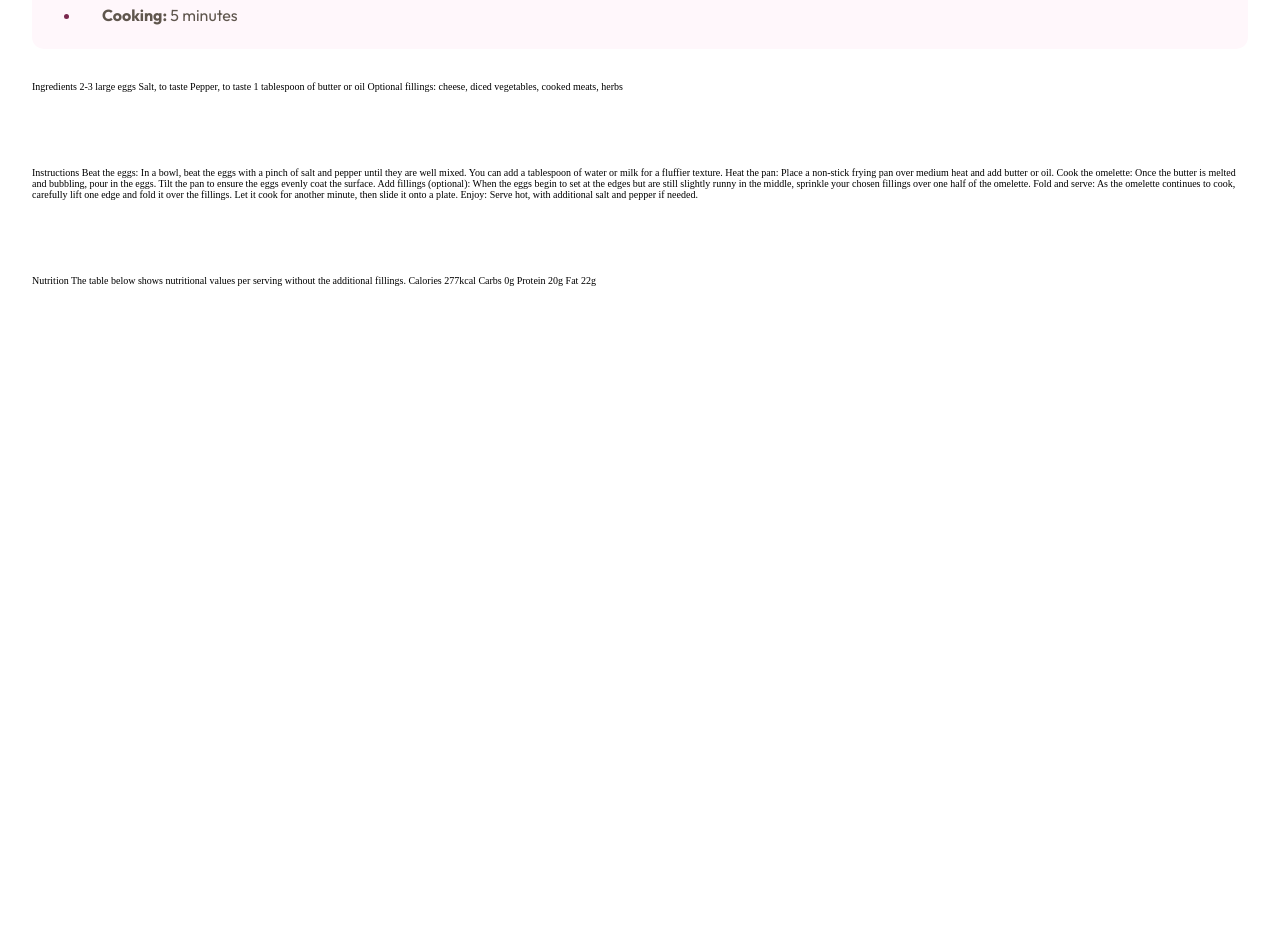
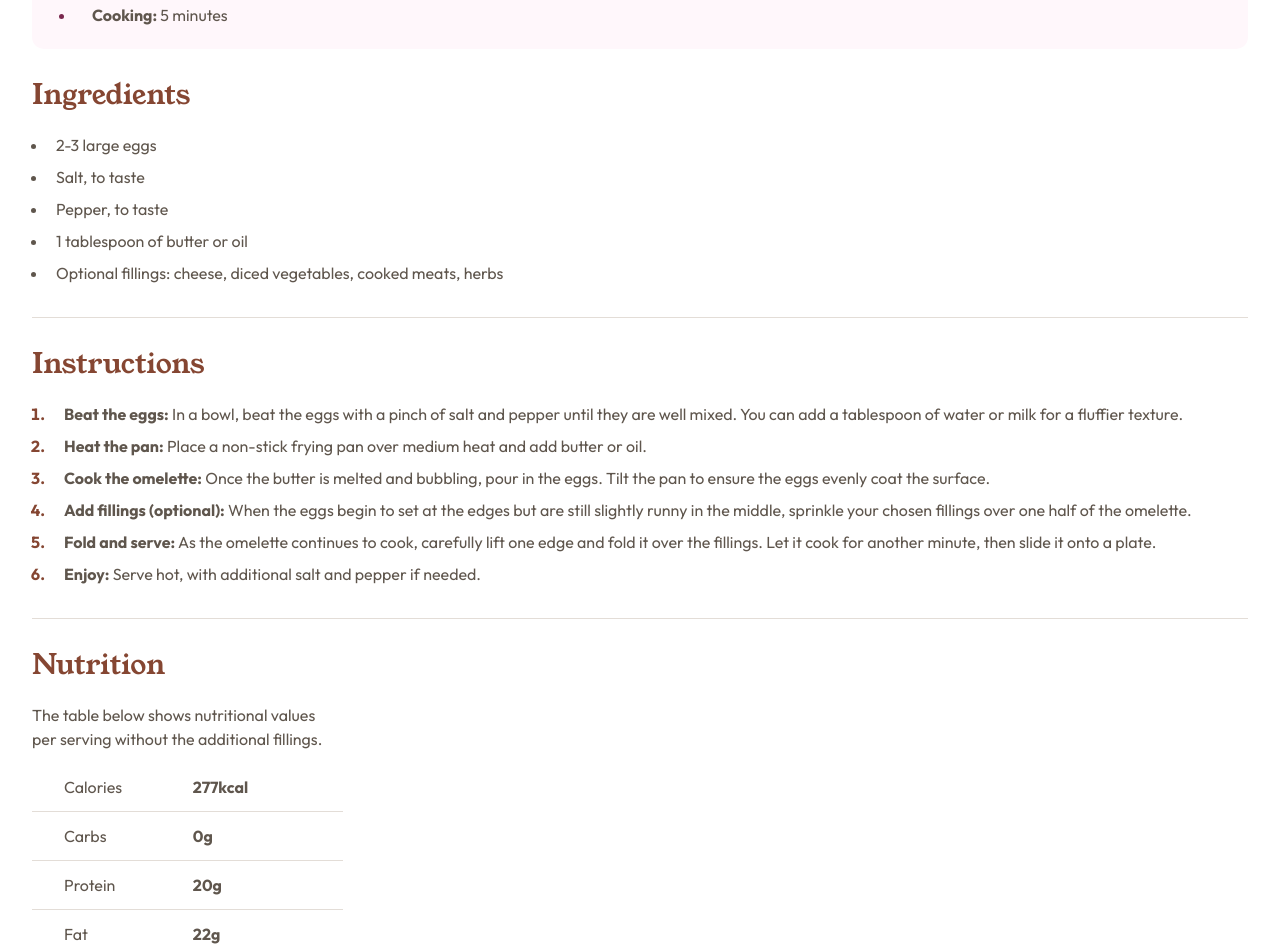
Before and after one commit to chrisdzasc/Recipe-Page, a plain HTML site: page index.html in a window 1280 px wide. Shown: the part 462-1408 px from the top of the page. Before the commit the page ends 971 px from the top, so only its background shows below. Drawn offline with Linux system fonts and the light colour scheme.

Commit message:
Mobile version done

```diff
--- a/css/index.css
+++ b/css/index.css
@@ -93,22 +93,137 @@ h1 {
     display: flex;
     flex-direction: column;
     gap: .8rem;
-    list-style-position: inside;
 }
 
-li {
+.details {
     color: var(--stone-600);
     font-family: "Outfit", sans-serif;
     font-size: 1.6rem;
     font-weight: 400;
-    padding-left: .8rem;
+    margin-left: 2rem;
+    padding-left: 1.6rem;
 }
 
 span {
     font-weight: 700;
+}
+
+.details::marker {
+    color: var(--rose-800);
+}
+
+.ingredients {
+    display: flex;
+    flex-direction: column;
+    gap: 2.4rem;
+}
+
+.sub-heading {
+    font-family: "Young Serif", sans-serif;
+    font-weight: 400;
+    line-height: 100%;
+    font-size: 2.8rem;
+    color: var(--brown-800);
+}
+
+.list-ingredients {
+    display: flex;
+    flex-direction: column;
+    gap: .8rem;
+}
+
+.ingredient {
+    font-family: "Outfit", sans-serif;
+    font-weight: 400;
+    font-size: 1.6rem;
+    line-height: 150%;
+    color: var(--stone-600);
+    margin-left: 1.6rem;
+    padding-left: .8rem;
+}
+
+hr {
+    background-color: var(--stone-150);
+    border: none;
+    border-top: 1px solid var(--stone-150);
+}
+
+.instructions {
+    display: flex;
+    flex-direction: column;
+    gap: 2.4rem;
+}
+
+.list-instructions {
+    display: flex;
+    flex-direction: column;
+    gap: .8rem;
+}
+
+.instruction {
+    font-family: "Outfit", sans-serif;
+    font-weight: 400;
+    font-size: 1.6rem;
+    line-height: 150%;
+    color: var(--stone-600);
+    margin-left: 1.6rem;
+    padding-left: 1.6rem;
+
+}
+
+.instruction::marker {
+    color: var(--brown-800);
+    font-weight: 700;
+}
+
+.bold {
+    font-weight: 700;
+}
+
+.nutrition {
+    display: flex;
+    flex-direction: column;
+    gap: 2.4rem;
+    width: 31.1rem;
+}
+
+.information {
+    font-family: "Outfit", sans-serif;
+    font-weight: 400;
+    font-size: 1.6rem;
+    line-height: 150%;
+    color: var(--stone-600);
+}
+
+table {
+    border-collapse: collapse;
+    font-family: "Outfit", sans-serif;
+    font-size: 1.6rem;
+    line-height: 150%;
+    color: var(--stone-600);
+}
+
+td {
+    border-bottom: 1px solid var(--stone-150);
+    padding: 1.2rem 0;
+}
+
+tr:first-child td {
+    padding-top: 0;
+}
+
+tr:last-child td {
+    border-bottom: none;
+    padding-bottom: 0;
+}
+
+
+.left {
+    padding-left: 3.2rem;
+}
+
+.right {
+    padding-right: 3.2rem;
+    font-weight: 700;
     padding-left: 1.6rem;
 }
-
-li::marker {
-    color: var(--rose-800);
-}
--- a/index.html
+++ b/index.html
@@ -50,66 +50,83 @@
 
     <div class="preparation">
 
-      <h2 class="subtitle">Preparation time</h2>
+      <h3 class="subtitle">Preparation time</h3>
 
       <ul class="group-list">
-        <li><span>Total:</span> Approximately 10 minutes</li>
-        <li><span>Preparation:</span> 5 minutes</li>
-        <li><span>Cooking:</span> 5 minutes</li>
+        <li class="details"><span>Total:</span> Approximately 10 minutes</li>
+        <li class="details"><span>Preparation:</span> 5 minutes</li>
+        <li class="details"><span>Cooking:</span> 5 minutes</li>
       </ul>
 
     </div>
 
-    <div>
-      Ingredients
+    <div class="ingredients">
 
-      2-3 large eggs
-      Salt, to taste
-      Pepper, to taste
-      1 tablespoon of butter or oil
-      Optional fillings: cheese, diced vegetables, cooked meats, herbs
+      <h2 class="sub-heading">Ingredients</h2>
+
+      <ul class="list-ingredients">
+        <li class="ingredient">2-3 large eggs</li>
+        <li class="ingredient">Salt, to taste</li>
+        <li class="ingredient">Pepper, to taste</li>
+        <li class="ingredient">1 tablespoon of butter or oil</li>
+        <li class="ingredient">Optional fillings: cheese, diced vegetables, cooked meats, herbs</li>
+      </ul>
+
     </div>
 
-    <br>
+    <hr>
 
-    <div>
-      Instructions
+    <div class="instructions">
 
-      Beat the eggs: In a bowl, beat the eggs with a pinch of salt and pepper until they are well mixed.
-      You can add a tablespoon of water or milk for a fluffier texture.
+      <h2 class="sub-heading">Instructions</h2>
 
-      Heat the pan: Place a non-stick frying pan over medium heat and add butter or oil.
+      <ol class="list-instructions">
+        <li class="instruction"><span class="bold">Beat the eggs:</span> In a bowl, beat the eggs with a pinch of salt and pepper until they are well mixed. You can add a tablespoon of water or milk for a fluffier texture.</li>
 
-      Cook the omelette: Once the butter is melted and bubbling, pour in the eggs. Tilt the pan to ensure
-      the eggs evenly coat the surface.
+        <li class="instruction"><span class="bold">Heat the pan:</span> Place a non-stick frying pan over medium heat and add butter or oil.</li>
 
-      Add fillings (optional): When the eggs begin to set at the edges but are still slightly runny in the
-      middle, sprinkle your chosen fillings over one half of the omelette.
+        <li class="instruction"><span class="bold">Cook the omelette:</span> Once the butter is melted and bubbling, pour in the eggs. Tilt the pan to ensure the eggs evenly coat the surface.</li>
 
-      Fold and serve: As the omelette continues to cook, carefully lift one edge and fold it over the
-      fillings. Let it cook for another minute, then slide it onto a plate.
+        <li class="instruction"><span class="bold">Add fillings (optional):</span> When the eggs begin to set at the edges but are still slightly runny in the middle, sprinkle your chosen fillings over one half of the omelette.</li>
 
-      Enjoy: Serve hot, with additional salt and pepper if needed.
+        <li class="instruction"><span class="bold">Fold and serve:</span> As the omelette continues to cook, carefully lift one edge and fold it over the fillings. Let it cook for another minute, then slide it onto a plate.</li>
+
+        <li class="instruction"><span class="bold">Enjoy:</span> Serve hot, with additional salt and pepper if needed.</li>
+
+      </ul>
     </div>
 
-    <br>
+    <hr>
 
-    <div>
-      Nutrition
+    <div class="nutrition">
 
-      The table below shows nutritional values per serving without the additional fillings.
+      <h2 class="sub-heading">Nutrition</h2>
 
-      Calories
-      277kcal
 
-      Carbs
-      0g
+      <p class="information">The table below shows nutritional values per serving without the additional fillings.</p>
 
-      Protein
-      20g
+      <table>
+        <tr>
+          <td class="left">Calories</td>
+          <td class="right">277kcal</td>
+        </tr>
 
-      Fat
-      22g
+        <tr>
+          <td class="left">Carbs</td>
+          <td class="right">0g</td>
+        </tr>
+
+        <tr>
+          <td class="left">Protein</td>
+          <td class="right">20g</td>
+        </tr>
+
+        <tr>
+          <td class="left">Fat</td>
+          <td class="right">22g</td>
+        </tr>
+      </table>
+
     </div>
 
   </main>
```
